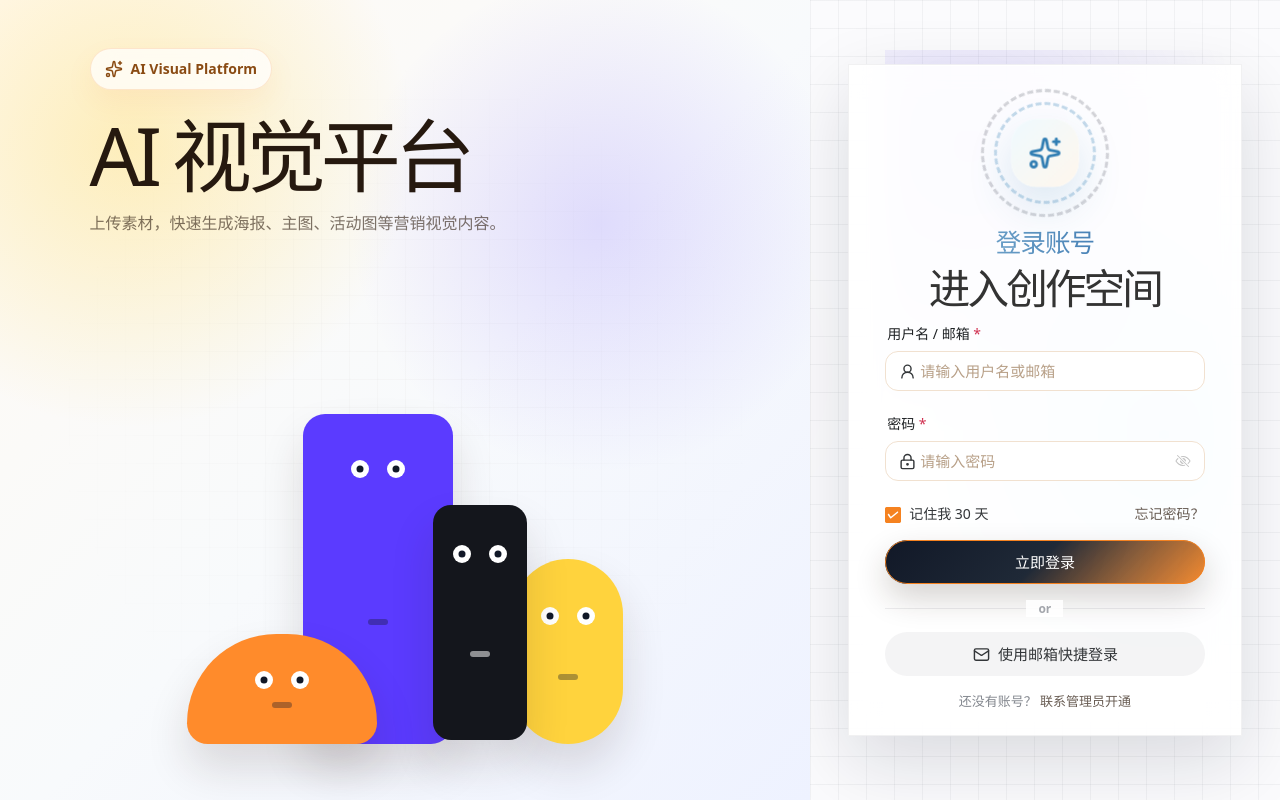
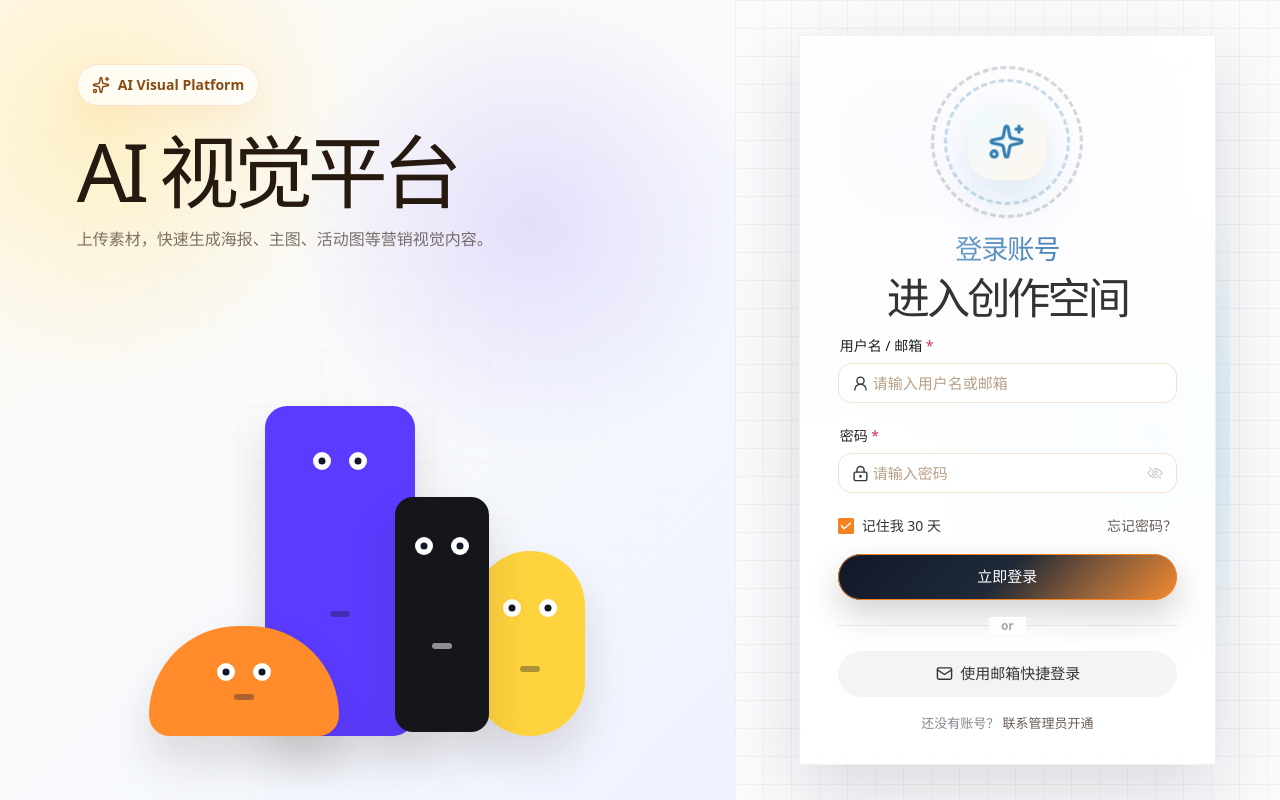
Before and after one commit to 201811510411lw/ai-poster-generator, a Vue app in the folder frontend/: page /login in a window 1280 px wide. Built offline with nearby package versions, Linux system fonts and the light colour scheme; no server answers.

Commit message:
fix: rebuild login page responsive rules using viewport-stage layout

```diff
--- a/frontend/src/styles/login-responsive.css
+++ b/frontend/src/styles/login-responsive.css
@@ -1,5 +1,7 @@
-/* Dedicated login-page responsive overrides.
-   Keep this file imported after main.css so these rules win over older fallback rules. */
+/* Login page responsive overrides.
+   Inspired by SeaTunnel Web's login layout: keep the page as two viewport-height panels,
+   center a narrow form panel, and scale the scene as one group instead of stacking many
+   height-specific hacks. */
 
 @media (min-width: 981px) {
   html body #app .login-page {
@@ -9,7 +11,7 @@
     min-height: 100dvh;
     max-height: 100vh;
     max-height: 100dvh;
-    grid-template-columns: minmax(0, 1.55fr) minmax(360px, 0.9fr);
+    grid-template-columns: minmax(520px, 1.28fr) minmax(420px, 0.95fr);
     overflow: hidden;
   }
 
@@ -22,98 +24,118 @@
     overflow: hidden;
   }
 
+  html body #app .login-page .character-stage {
+    background:
+      radial-gradient(circle at 14% 16%, rgba(255, 211, 61, 0.26), transparent 28%),
+      radial-gradient(circle at 72% 28%, rgba(91, 59, 255, 0.14), transparent 30%),
+      linear-gradient(135deg, #fffaf3 0%, #f8fafc 52%, #eef2ff 100%);
+  }
+
   html body #app .login-page .login-panel {
     display: flex;
     align-items: center;
     justify-content: center;
-    padding: clamp(14px, 2vh, 28px) clamp(22px, 3vw, 42px);
+    padding: clamp(18px, 3vh, 34px) clamp(36px, 5vw, 72px);
   }
 
   html body #app .login-page .login-card {
     width: min(100%, 430px);
     min-height: auto;
-    max-height: calc(100dvh - clamp(28px, 4vh, 56px));
-    padding: clamp(18px, 3vh, 34px) clamp(24px, 3vw, 36px);
+    max-height: calc(100dvh - clamp(36px, 6vh, 68px));
+    padding: clamp(22px, 3.8vh, 36px) clamp(28px, 3.5vw, 38px);
     justify-content: center;
     overflow: hidden;
     border-radius: 0;
   }
 
   html body #app .login-page .orbit-logo {
-    width: clamp(96px, 16vh, 180px);
-    height: clamp(96px, 16vh, 180px);
-    margin-bottom: clamp(8px, 1.6vh, 18px);
+    display: grid;
+    width: clamp(112px, 19vh, 188px);
+    height: clamp(112px, 19vh, 188px);
+    margin-bottom: clamp(8px, 2vh, 18px);
   }
 
   html body #app .login-page .logo-core {
-    width: clamp(54px, 8vh, 86px);
-    height: clamp(54px, 8vh, 86px);
+    width: clamp(58px, 9vh, 86px);
+    height: clamp(58px, 9vh, 86px);
     border-radius: clamp(18px, 3vh, 28px);
   }
 
   html body #app .login-page .logo-core svg {
-    width: clamp(28px, 4vh, 42px);
-    height: clamp(28px, 4vh, 42px);
+    width: clamp(28px, 4.4vh, 42px);
+    height: clamp(28px, 4.4vh, 42px);
   }
 
   html body #app .login-page .card-title {
-    margin-bottom: clamp(12px, 2vh, 24px);
+    margin-bottom: clamp(12px, 2.3vh, 24px);
   }
 
   html body #app .login-page .card-title span {
-    font-size: clamp(20px, 3.2vh, 28px);
+    font-size: clamp(20px, 3.4vh, 28px);
   }
 
   html body #app .login-page .card-title h2 {
-    margin-top: clamp(6px, 1.3vh, 12px);
-    font-size: clamp(32px, 5.2vh, 52px);
+    margin-top: clamp(6px, 1.4vh, 12px);
+    font-size: clamp(32px, 5.4vh, 52px);
   }
 
   html body #app .login-page .login-options {
     margin-top: -2px;
-    margin-bottom: clamp(10px, 1.8vh, 18px);
+    margin-bottom: clamp(10px, 2vh, 18px);
   }
 
   html body #app .login-page .login-button,
   html body #app .login-page .google-button {
-    height: clamp(40px, 5.5vh, 46px);
+    height: clamp(40px, 5.8vh, 46px);
   }
 
   html body #app .login-page .divider {
-    margin: clamp(8px, 1.8vh, 18px) 0;
+    margin: clamp(8px, 2vh, 18px) 0;
   }
 
   html body #app .login-page .signup-tip {
-    margin-top: clamp(8px, 1.8vh, 18px);
+    margin-top: clamp(8px, 2vh, 18px);
   }
 
   html body #app .login-page .brand-copy {
-    top: clamp(28px, 6vh, 96px);
+    left: clamp(44px, 6vw, 92px);
+    top: clamp(40px, 8vh, 96px);
+  }
+
+  html body #app .login-page .brand-badge {
+    display: inline-flex;
   }
 
   html body #app .login-page .brand-copy h1 {
-    margin-top: clamp(16px, 3vh, 24px);
+    margin-top: clamp(18px, 3vh, 24px);
     margin-bottom: clamp(8px, 1.8vh, 14px);
-    font-size: clamp(48px, 10vh, 88px);
+    font-size: clamp(52px, 10vh, 88px);
   }
 
   html body #app .login-page .brand-copy p {
+    display: block;
     font-size: clamp(14px, 2vh, 16px);
     line-height: 1.65;
   }
 
   html body #app .login-page .crew-wrap {
     display: block;
-    bottom: clamp(-12px, 7vh, 110px);
-    transform: translateX(-50%) scale(clamp(0.58, 0.105vh, 1)) !important;
+    bottom: clamp(34px, 8vh, 118px);
+    transform: translateX(-50%) scale(clamp(0.66, 0.12vh, 1)) !important;
     transform-origin: 50% 100%;
   }
 }
 
 @media (max-height: 700px) and (min-width: 981px) {
+  html body #app .login-page .login-card {
+    width: min(100%, 410px);
+    padding-top: 18px;
+    padding-bottom: 18px;
+  }
+
   html body #app .login-page .orbit-logo {
-    width: 92px;
-    height: 92px;
+    width: 104px;
+    height: 104px;
     margin-bottom: 6px;
   }
 
@@ -126,81 +148,74 @@
   }
 
   html body #app .login-page .card-title h2 {
-    font-size: 32px;
+    font-size: 34px;
   }
 
-  html body #app .login-page .login-card {
-    width: min(100%, 400px);
-    padding-top: 16px;
-    padding-bottom: 16px;
+  html body #app .login-page .brand-copy {
+    top: 42px;
   }
 
   html body #app .login-page .brand-copy h1 {
-    font-size: clamp(42px, 8vh, 64px);
-  }
-
-  html body #app .login-page .crew-wrap {
-    display: block;
-    bottom: -18px;
-    transform: translateX(-50%) scale(0.58) !important;
-  }
-}
-
-@media (max-height: 610px) and (min-width: 981px) {
-  html body #app .login-page {
-    grid-template-columns: minmax(360px, 1fr) minmax(420px, 1fr);
-  }
-
-  html body #app .login-page .brand-copy {
-    left: clamp(34px, 5vw, 72px);
-    top: 30px;
-  }
-
-  html body #app .login-page .brand-badge {
-    display: inline-flex;
-    padding: 7px 12px;
-    font-size: 13px;
+    font-size: clamp(46px, 8.5vh, 66px);
   }
 
   html body #app .login-page .brand-copy p {
     display: none;
   }
 
+  html body #app .login-page .crew-wrap {
+    bottom: 34px;
+    transform: translateX(-50%) scale(0.64) !important;
+  }
+}
+
+@media (max-height: 610px) and (min-width: 981px) {
+  html body #app .login-page {
+    grid-template-columns: minmax(440px, 1fr) minmax(420px, 1fr);
+  }
+
+  html body #app .login-page .brand-copy {
+    left: clamp(34px, 5vw, 72px);
+    top: 34px;
+  }
+
+  html body #app .login-page .brand-badge {
+    padding: 7px 12px;
+    font-size: 13px;
+  }
+
   html body #app .login-page .brand-copy h1 {
-    margin: 14px 0 0;
+    margin-top: 12px;
     white-space: normal;
-    font-size: clamp(36px, 7.5vh, 52px);
+    font-size: clamp(38px, 7.8vh, 52px);
   }
 
   html body #app .login-page .crew-wrap {
-    display: block;
-    bottom: -58px;
-    transform: translateX(-50%) scale(0.48) !important;
-    transform-origin: 50% 100%;
+    bottom: 24px;
+    transform: translateX(-50%) scale(0.56) !important;
   }
 
   html body #app .login-page .login-card {
-    width: min(100%, 390px);
+    width: min(100%, 392px);
     max-height: calc(100dvh - 24px);
     padding: 14px 24px;
   }
 
   html body #app .login-page .orbit-logo {
-    display: grid;
-    width: 74px;
-    height: 74px;
+    width: 82px;
+    height: 82px;
     margin-bottom: 4px;
   }
 
   html body #app .login-page .logo-core {
-    width: 48px;
-    height: 48px;
+    width: 50px;
+    height: 50px;
     border-radius: 16px;
   }
 
   html body #app .login-page .logo-core svg {
-    width: 25px;
-    height: 25px;
+    width: 26px;
+    height: 26px;
   }
 
   html body #app .login-page .card-title {
@@ -247,7 +262,7 @@
 
 @media (max-height: 500px) and (min-width: 981px) {
   html body #app .login-page {
-    grid-template-columns: minmax(300px, 0.8fr) minmax(400px, 1fr);
+    grid-template-columns: minmax(360px, 0.85fr) minmax(420px, 1fr);
   }
 
   html body #app .login-page .brand-badge,
@@ -256,7 +271,7 @@
   }
 
   html body #app .login-page .brand-copy {
-    top: 24px;
+    top: 26px;
   }
 
   html body #app .login-page .brand-copy h1 {
@@ -265,9 +280,8 @@
   }
 
   html body #app .login-page .crew-wrap {
-    display: block;
-    bottom: -86px;
-    transform: translateX(-50%) scale(0.38) !important;
+    bottom: 18px;
+    transform: translateX(-50%) scale(0.46) !important;
   }
 }
 
```
